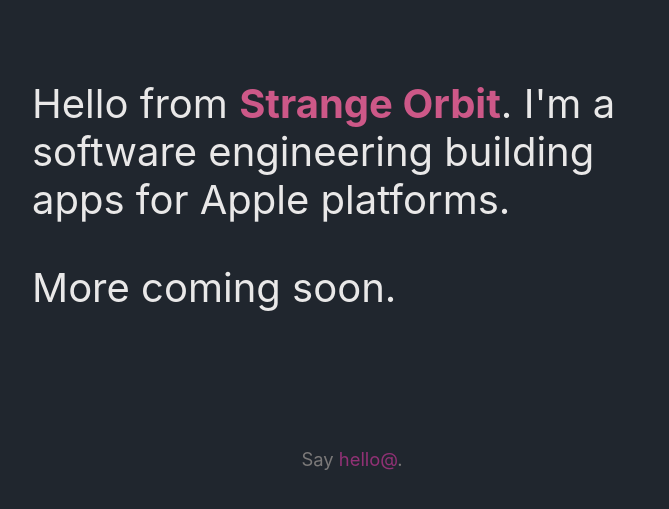
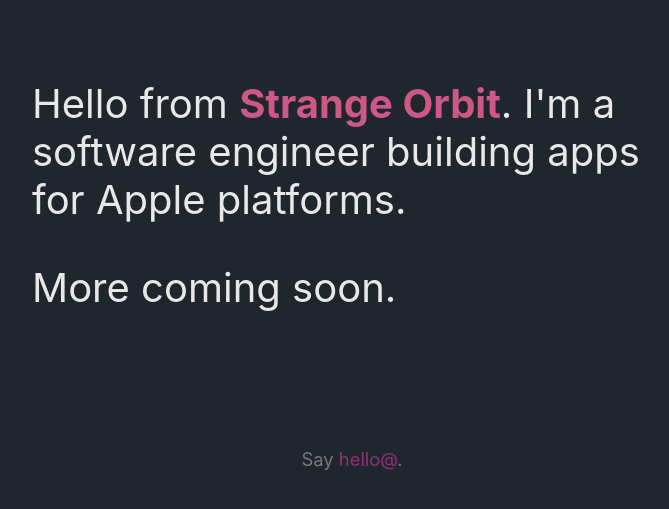
Before and after one commit to mike-douglas/strange-orbit, a Jekyll site: the page index.html, which Jekyll copies as it is, in a window 1280 px wide. Shown: the top 509 px of the page, without its empty margins (288-957 px from the left). Built offline with Jekyll 4.4.1, drawn with Linux system fonts in a browser that asks for light colours.

Commit message:
Update index.html

```diff
--- a/index.html
+++ b/index.html
@@ -53,7 +53,7 @@
   <article>
     <section class="hero">
       <p>
-        Hello from <strong class="first">Strange Orbit</strong>. I'm a software engineering building apps for Apple platforms.
+        Hello from <strong class="first">Strange Orbit</strong>. I'm a software engineer building apps for Apple platforms.
       </p>
       <p>
         More coming soon.
```
